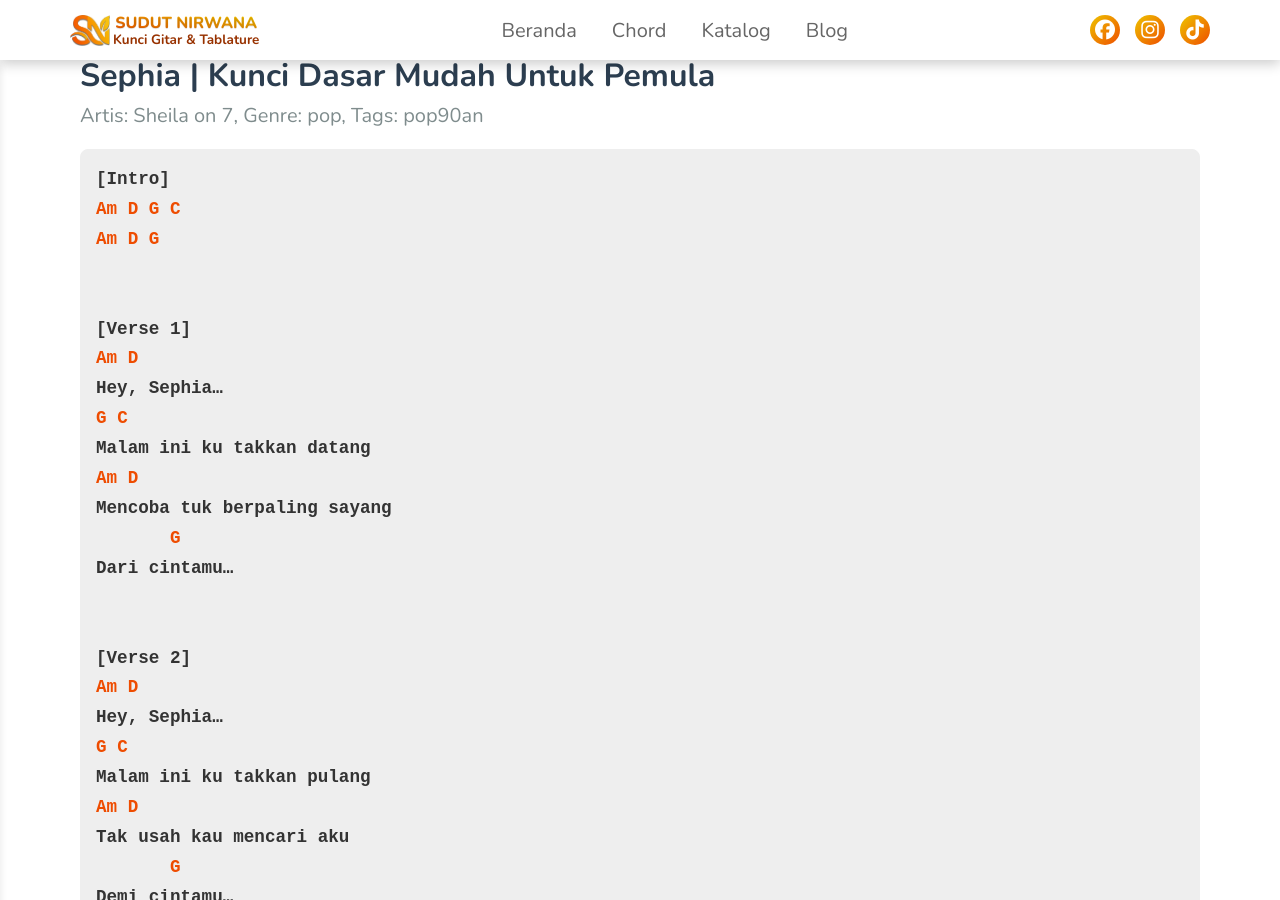
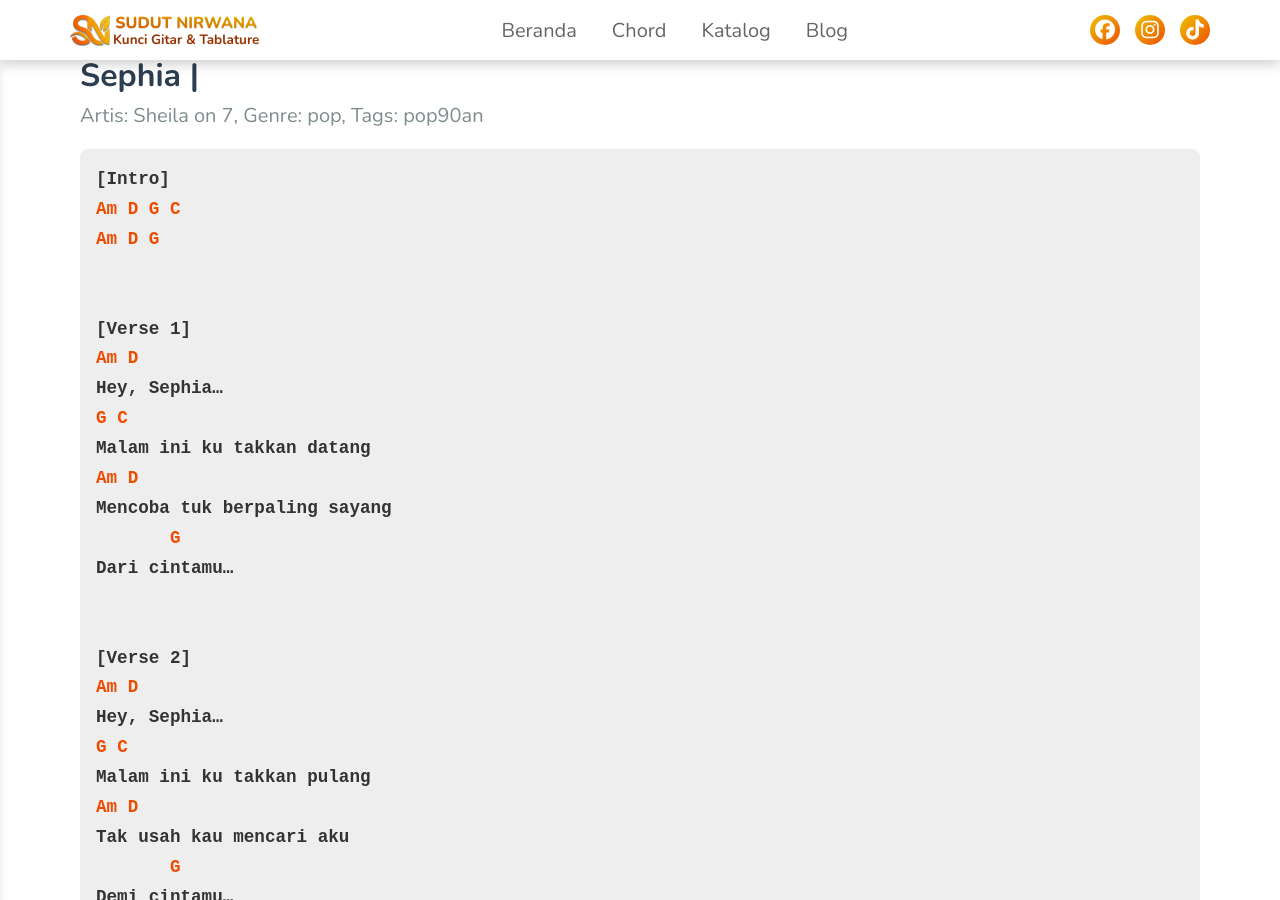
Before and after one commit to sudut-nirwana/sudut-nirwana-main, a Jekyll site: the page built from _chord/shepia-shela-on-7.md, in a window 1280 px wide and 900 px high. Built offline with Jekyll 4.4.1, drawn with Linux system fonts in a browser that asks for light colours.

Commit message:
Update shepia-shela-on-7.md

```diff
--- a/_chord/shepia-shela-on-7.md
+++ b/_chord/shepia-shela-on-7.md
@@ -1,12 +1,11 @@
 ---
 layout: chord
-title: "Sephia | Kunci Dasar Mudah Untuk Pemula"
+title: "Sephia | "
 artist: "Sheila on 7"
 genre: "pop"
 tags: [pop, 90an]
 viral: true
 popular: true
-permalink: /chord/sephia/
 ---
 
 [Intro]
```
